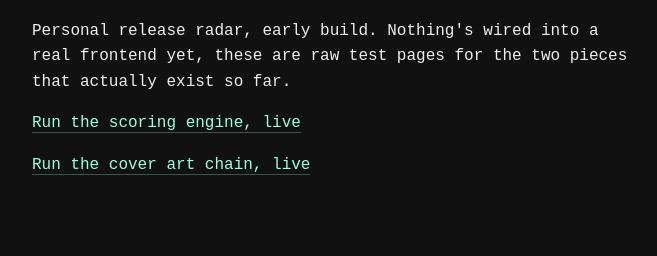
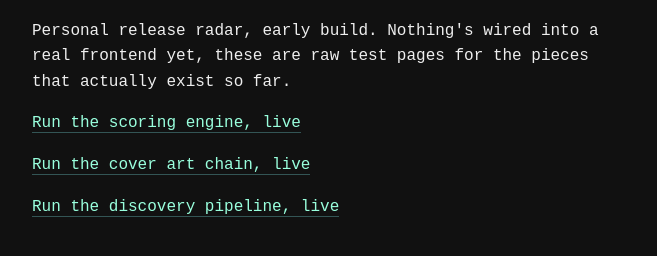
Before and after one commit to bmbailey96/Transmission, a website: page public/index.html in a window 1280 px wide. Shown: the part 114-370 px from the top of the page, without its empty margins (308-965 px from the left). Drawn offline with Linux system fonts and the light colour scheme.

Commit message:
Update index.html

```diff
--- a/public/index.html
+++ b/public/index.html
@@ -12,8 +12,9 @@ h1 { color: #9fd; }
 </head>
 <body>
 <h1>Transmission</h1>
-<p>Personal release radar, early build. Nothing's wired into a real frontend yet, these are raw test pages for the two pieces that actually exist so far.</p>
+<p>Personal release radar, early build. Nothing's wired into a real frontend yet, these are raw test pages for the pieces that actually exist so far.</p>
 <p><a href="/.netlify/functions/test-scoring">Run the scoring engine, live</a></p>
 <p><a href="/.netlify/functions/test-art">Run the cover art chain, live</a></p>
+<p><a href="/.netlify/functions/test-discovery">Run the discovery pipeline, live</a></p>
 </body>
 </html>
```
